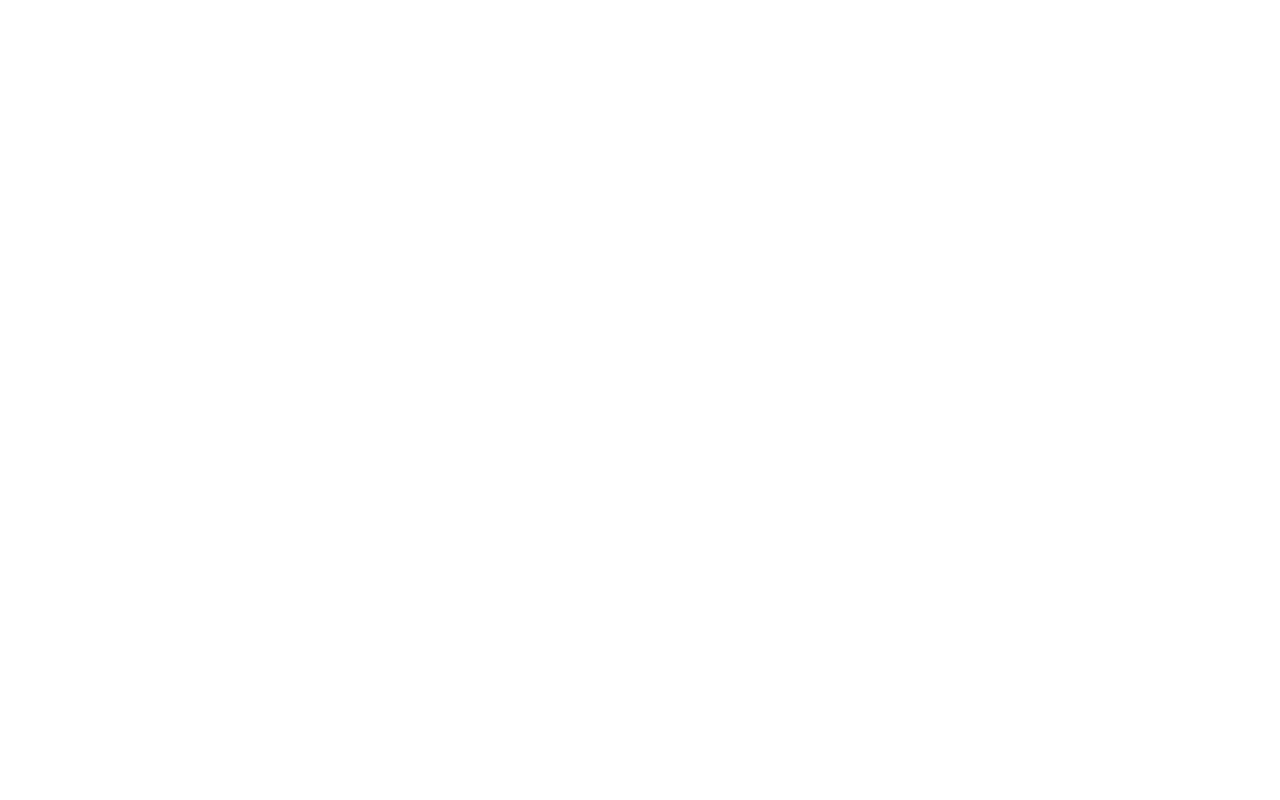
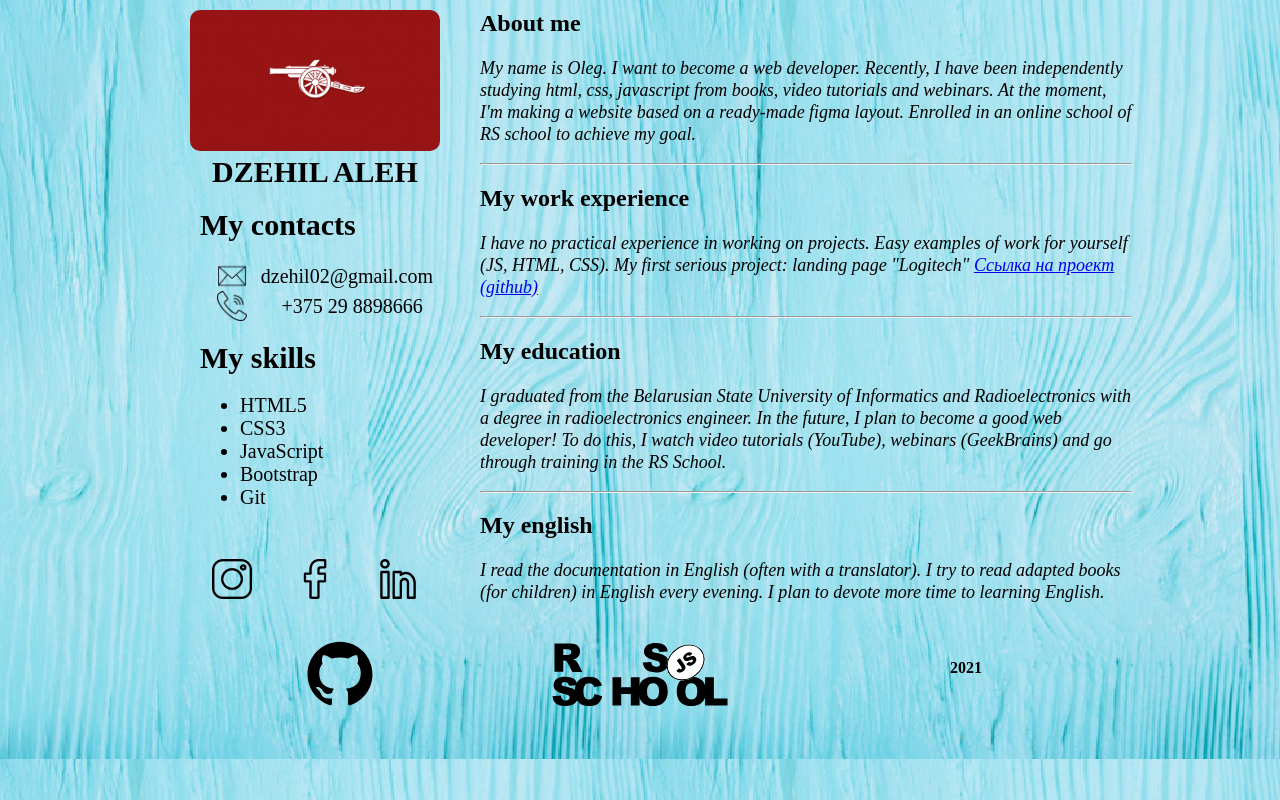
Before and after one commit to Dzehil02/rsschool-cv, a plain HTML site: page index.html in a window 1280 px wide. Drawn offline with Linux system fonts and the light colour scheme.

Commit message:
feat: complete html and css, add img

```diff
--- a/index.html
+++ b/index.html
@@ -10,6 +10,101 @@
 </head>
 
 <body>
+   <main>
+      <aside class="left">
+         <header>
+            <img src="img/fon.jpg" alt="avatar" class="avatar">
+            <h2 class="name">
+               DZEHIL ALEH
+            </h2>
+         </header>
+
+         <div class="contacts">
+            <h2>My contacts</h2>
+            <div class="gmail">
+               <img src="img/gmail.png" alt="email" width="30">
+               dzehil02@gmail.com
+            </div>
+            <div class="number">
+               <img src="img/call.png" alt="number" width="30">
+               +375 29 8898666
+            </div>
+         </div>
+
+         <div class="skill">
+            <h2>My skills</h2>
+            <ul>
+               <li>HTML5</li>
+               <li>CSS3</li>
+               <li>JavaScript</li>
+               <li>Bootstrap</li>
+               <li>Git</li>
+            </ul>
+         </div>
+
+         <div class="icons">
+            <img src="img/free-icon-instagram-1077042.png" alt="instagram" width="40">
+            <img src="img/free-icon-facebook-1077041.png" alt="facebook" width="40">
+            <img src="img/free-icon-linkedin-1077043.svg" alt="linkedin" width="40">
+         </div>
+
+      </aside>
+
+      <article class="right">
+
+         <div class="about_me">
+            <h2 class="first_head">About me</h2>
+            <p>My name is Oleg. I want to become a web developer. Recently, I have been independently studying html,
+               css, javascript from books, video tutorials and webinars. At the moment, I'm making a website based on a
+               ready-made figma layout. Enrolled in an online school of RS school to achieve my goal.</p>
+            <hr>
+            <h2>My work experience</h2>
+            <p>I have no practical experience in working on projects. Easy examples of work for yourself (JS, HTML,
+               CSS). My first serious project: landing page "Logitech"
+               <a href="https://github.com/Dzehil02/Logitech.git">Ссылка на проект (github)</a>
+            </p>
+            <hr>
+            <h2>My education</h2>
+            <p>
+               I graduated from the Belarusian State University of Informatics and Radioelectronics with a degree in
+               radioelectronics engineer. In the future, I plan to become a good web developer! To do this, I watch
+               video tutorials (YouTube), webinars (GeekBrains) and go through training in the RS School.
+            </p>
+            <hr>
+            <h2>My english</h2>
+            <p>
+               I read the documentation in English (often with a translator). I try to read adapted books (for
+               children)
+               in English every evening.
+               I plan to devote more time to learning English.
+            </p>
+
+         </div>
+
+      </article>
+
+   </main>
+
+   <footer>
+
+      <div>
+         <a href="https://github.com/Dzehil02"> <img src="img/free-icon-github-733609.svg" alt="GitHub" width="300"
+               height="65">
+         </a>
+      </div>
+
+      <div>
+         <a href="https://rs.school/js/">
+            <img src="img/rs_school_js.svg" alt="RSschool" width="300" height="65">
+         </a>
+      </div>
+
+      <div>
+         <br>
+         <time> 2021 </time>
+      </div>
+
+   </footer>
 
 </body>
 
--- a/style.css
+++ b/style.css
@@ -0,0 +1,91 @@
+body {
+   background-image: url(img/fon2.png);
+   margin: auto;
+   max-width: 900px;
+}
+
+.name {
+   text-align: center;
+   font-size: 30px;
+   margin-top: 0;
+}
+
+main {
+   display: flex;
+   padding-top: 10px;
+}
+
+hr {
+   width: 650px;
+}
+
+footer {
+   display: flex;
+   justify-content: space-around;
+   margin-top: 10px;
+   padding-top: 10px;
+   padding-bottom: 25px;
+}
+
+time {
+   font-weight: 800;
+   padding-left: 160px;
+   padding-right: 160px;
+}
+
+.avatar {
+   width: 250px;
+   border-radius: 10px;
+}
+
+.contacts {
+   padding-left: 10px;
+   width: auto;
+   line-height: 23px;
+   font-size: 20px;
+}
+
+.gmail {
+   display: flex;
+   align-items: center;
+   justify-content: space-around;
+   padding-left: 10px;
+}
+
+.number {
+   display: flex;
+   align-items: center;
+   justify-content: space-around;
+}
+
+.skill {
+   padding-left: 10px;
+   width: auto;
+   line-height: 23px;
+   font-size: 20px;
+}
+
+.icons {
+   display: flex;
+   justify-content: space-around;
+   padding-bottom: 10px;
+   padding-top: 30px;
+}
+
+.first_head {
+   margin-top: 0;
+}
+
+.about_me {
+   padding-left: 40px;
+}
+
+.about_me p {
+   font-style: italic;
+   font-size: 18px;
+   line-height: 22px;
+}
+
+.about_me h2 {
+   font-style: normal;
+}
```
Also changed, not shown: img/call.png (added), img/fon.jpg (added), img/fon2.png (added), img/free-icon-facebook-1077041.png (added), img/free-icon-github-733609.svg (added), img/free-icon-instagram-1077042.png (added), img/free-icon-linkedin-1077043.svg (added), img/gmail.png (added), img/rs_school_js.svg (added).
